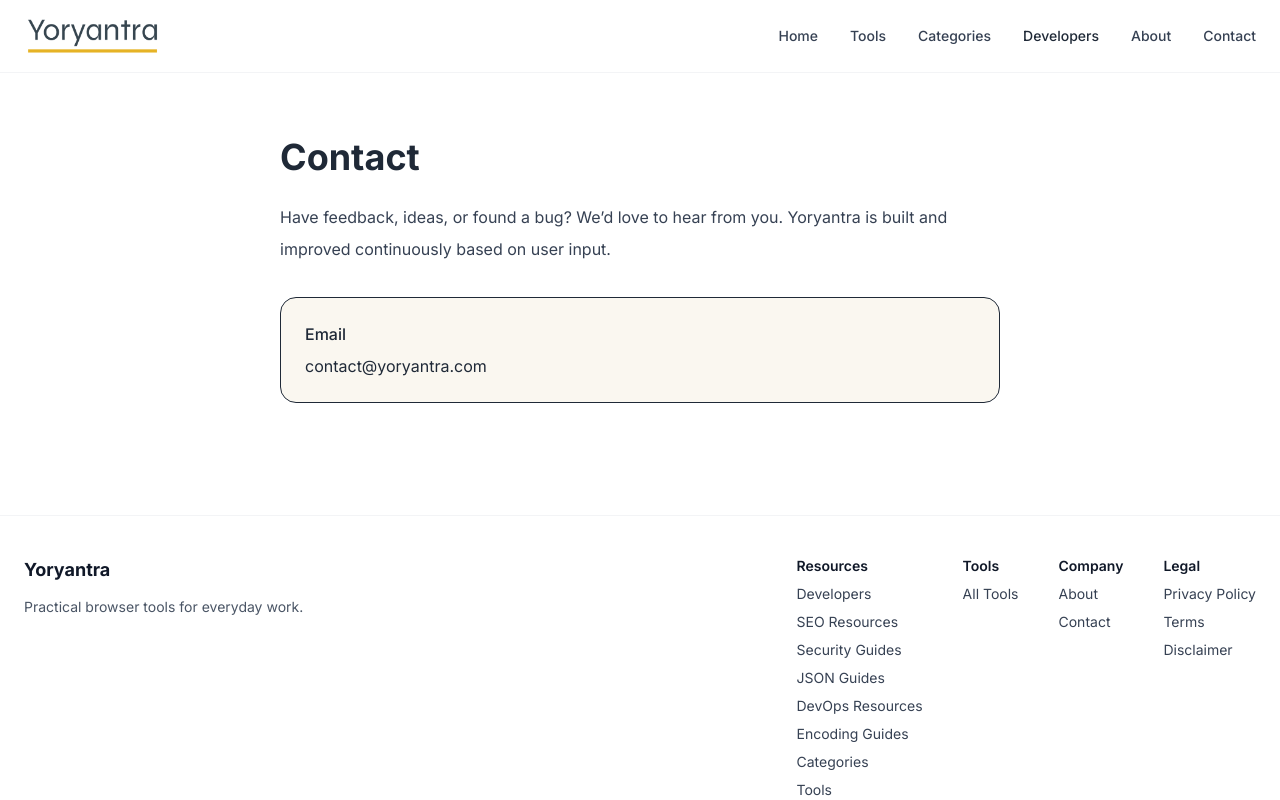
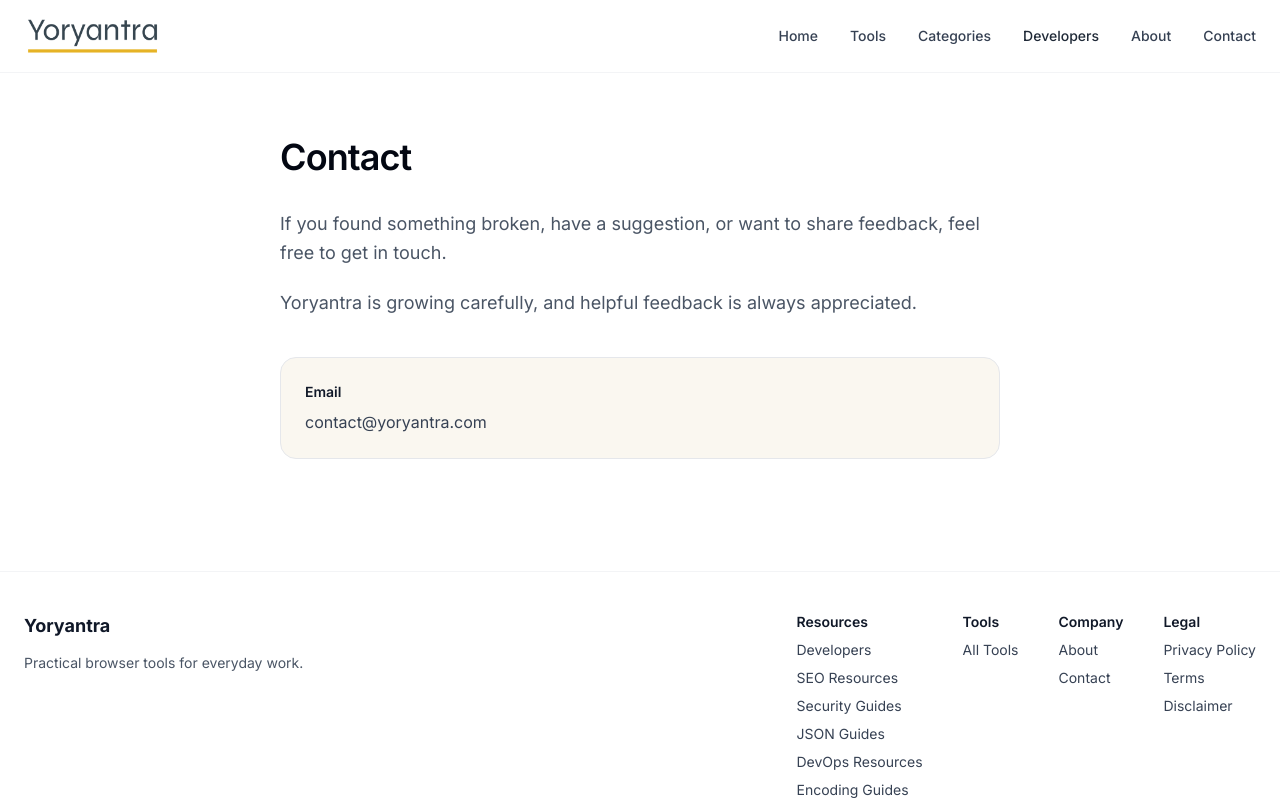
Before and after one commit to vaarunsonawwane-ops/yoryantra-new, a Next.js app: page /contact in a window 1280 px wide. Shown: the top 800 px of the page. Built offline with nearby package versions, Linux system fonts and the light colour scheme.

Commit message:
Contact page updated

```diff
--- a/app/contact/page.tsx
+++ b/app/contact/page.tsx
@@ -1,22 +1,37 @@
 export const metadata = {
   title: "Contact | Yoryantra",
+
   description:
-    "Get in touch with Yoryantra for feedback, suggestions, or collaborations.",
+    "Contact Yoryantra for feedback, suggestions, bugs, or general questions.",
 };
 
 export default function ContactPage() {
   return (
     <div className="max-w-3xl mx-auto px-6 py-16">
-      <h1 className="text-4xl font-bold mb-6">Contact</h1>
+      <h1 className="text-4xl font-semibold tracking-tight text-gray-950">
+        Contact
+      </h1>
 
-      <p className="text-gray-700 leading-8">
-        Have feedback, ideas, or found a bug? We’d love to hear from you.
-        Yoryantra is built and improved continuously based on user input.
-      </p>
+      <div className="mt-8 space-y-5 text-lg leading-relaxed text-gray-600">
+        <p>
+          If you found something broken, have a suggestion, or want to
+          share feedback, feel free to get in touch.
+        </p>
 
-      <div className="mt-8 p-6 rounded-2xl border bg-[#faf7f0]">
-        <p className="font-medium">Email</p>
-        <p className="mt-2">contact@yoryantra.com</p>
+        <p>
+          Yoryantra is growing carefully, and helpful feedback is always
+          appreciated.
+        </p>
+      </div>
+
+      <div className="mt-10 rounded-2xl border border-gray-200 bg-[var(--light-bg)] p-6">
+        <p className="text-sm font-semibold text-gray-900">
+          Email
+        </p>
+
+        <p className="mt-2 text-gray-700">
+          contact@yoryantra.com
+        </p>
       </div>
     </div>
   );
```
